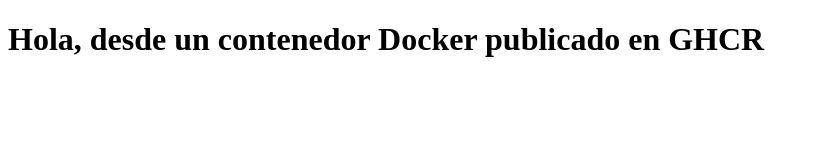
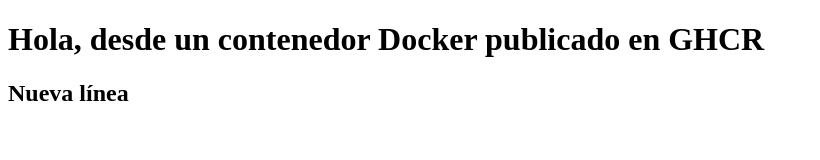
Before and after one commit to jesusnet2005/lab-docker-gh-actions, a website: page index.html in a window 1280 px wide. Shown: the whole page, without its empty margins (0-820 px from the left). Drawn offline with Linux system fonts and the light colour scheme.

Commit message:
Agrega subtítulo con Dockerfile

```diff
--- a/index.html
+++ b/index.html
@@ -6,5 +6,6 @@
 </head>
 <body>
     <h1>Hola, desde un contenedor Docker publicado en GHCR</h1>
+    <h2>Nueva línea </h2>
 </body>
 </html>
```
